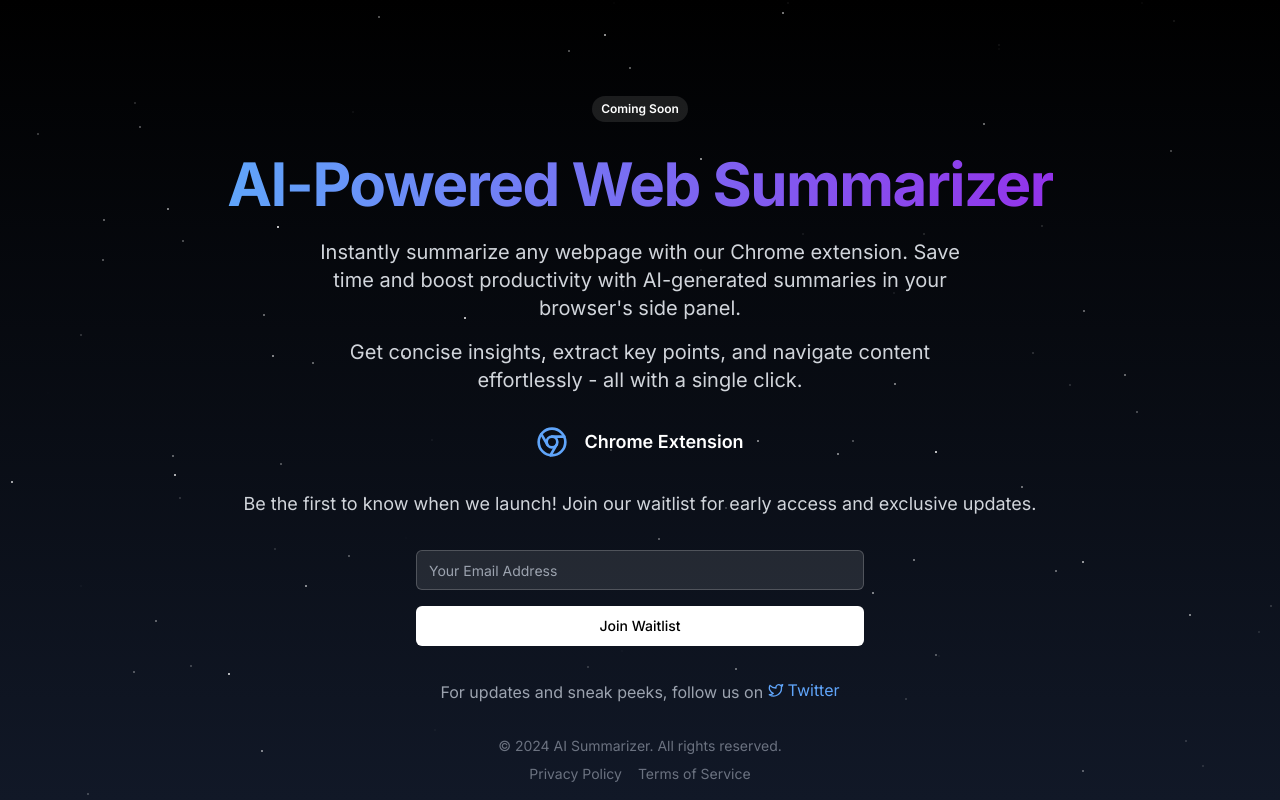
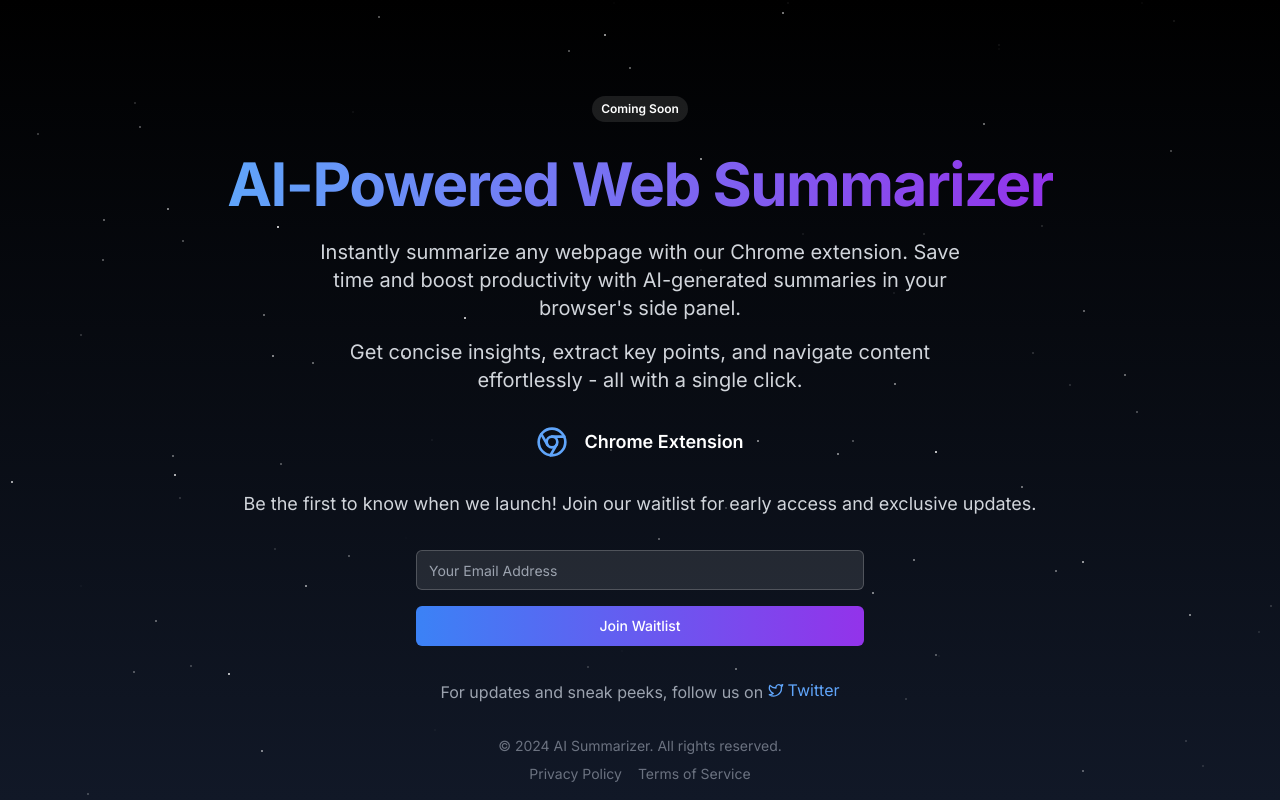
Before and after one commit to Keshav-Thakur-108/waitlist-template-01, a Next.js app: page / in a window 1280 px wide. Built offline with nearby package versions, Linux system fonts and the light colour scheme.

Commit message:
Modify WaitlistForm.tsx

```diff
--- a/components/WaitlistForm.tsx
+++ b/components/WaitlistForm.tsx
@@ -4,6 +4,7 @@ import { useState } from "react"
 import { Button } from "@/components/ui/button"
 import { Input } from "@/components/ui/input"
 import { useToast } from "@/hooks/use-toast"
+import { motion } from "framer-motion"
 
 export default function WaitlistForm() {
   const [loading, setLoading] = useState(false)
@@ -25,20 +26,41 @@ export default function WaitlistForm() {
   }
 
   return (
-    <form onSubmit={onSubmit} className="w-full max-w-md space-y-4">
+    <motion.form
+      onSubmit={onSubmit}
+      className="w-full max-w-md space-y-4"
+      initial={{ opacity: 0, y: 20 }}
+      animate={{ opacity: 1, y: 0 }}
+      transition={{ delay: 0.8, duration: 0.5 }}
+    >
       <Input
         type="email"
         placeholder="Your Email Address"
-        className="bg-white/10 border-white/20 text-white placeholder:text-gray-400"
+        className="bg-white/10 border-white/20 text-white placeholder:text-gray-400 focus:ring-2 focus:ring-blue-400 transition-all duration-200"
         required
       />
       <Button
         type="submit"
-        className="w-full bg-white text-black hover:bg-white/90"
+        className="w-full bg-gradient-to-r from-blue-500 to-purple-600 text-white hover:from-blue-600 hover:to-purple-700 transition-all duration-200"
         disabled={loading}
       >
-        {loading ? "Joining..." : "Join Waitlist"}
+        {loading ? (
+          <motion.div
+            className="flex items-center justify-center"
+            initial={{ opacity: 0 }}
+            animate={{ opacity: 1 }}
+            exit={{ opacity: 0 }}
+          >
+            <svg className="animate-spin -ml-1 mr-3 h-5 w-5 text-white" xmlns="http://www.w3.org/2000/svg" fill="none" viewBox="0 0 24 24">
+              <circle className="opacity-25" cx="12" cy="12" r="10" stroke="currentColor" strokeWidth="4"></circle>
+              <path className="opacity-75" fill="currentColor" d="M4 12a8 8 0 018-8V0C5.373 0 0 5.373 0 12h4zm2 5.291A7.962 7.962 0 014 12H0c0 3.042 1.135 5.824 3 7.938l3-2.647z"></path>
+            </svg>
+            Joining...
+          </motion.div>
+        ) : (
+          "Join Waitlist"
+        )}
       </Button>
-    </form>
+    </motion.form>
   )
 }
```
